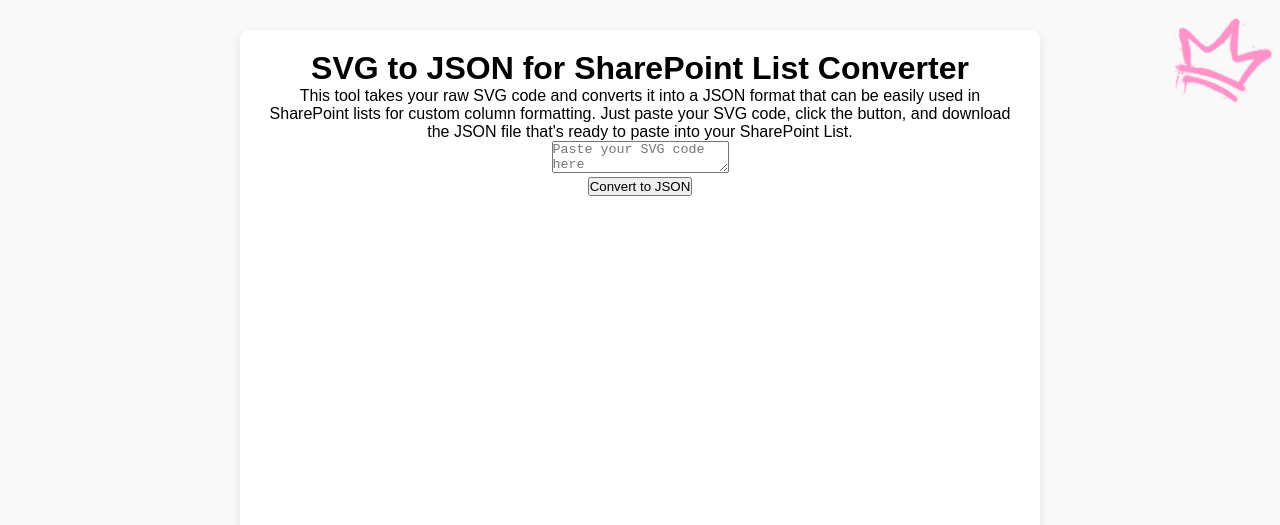
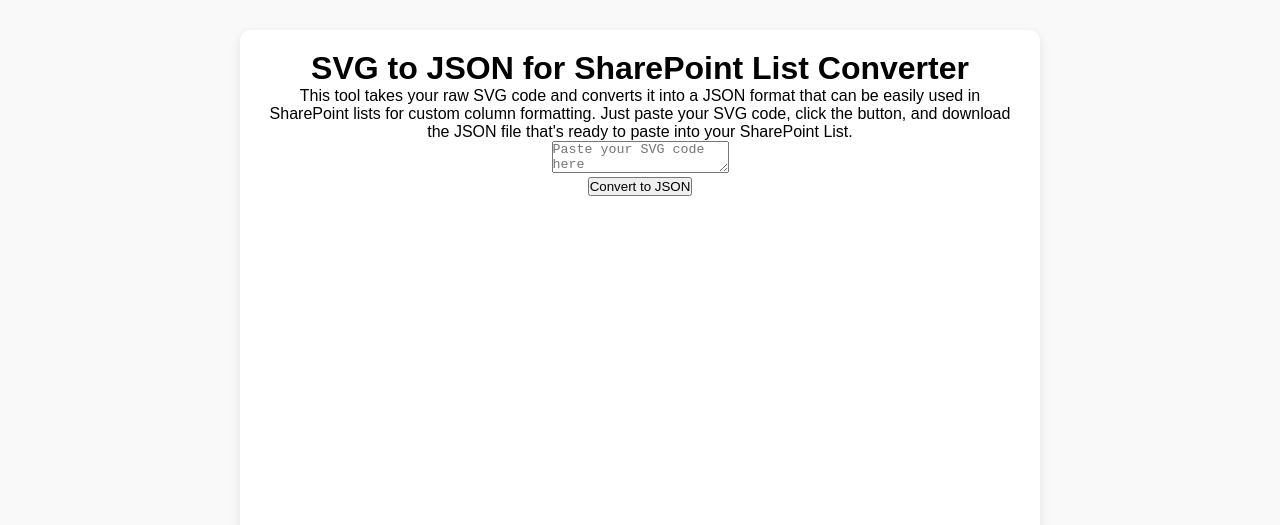
Before and after one commit to LuiseFreese/svg-to-SP-converter, a plain HTML site: page index.html in a window 1280 px wide. Shown: the top 525 px of the page. Drawn offline with Linux system fonts and the light colour scheme; files that its build step writes are made by us from their sources.

Commit message:
rms crown

```diff
--- a/index.html
+++ b/index.html
@@ -41,14 +41,4 @@
 
     <!-- Buy Me a Coffee widget -->
     <script data-name="BMC-Widget" data-cfasync="false" src="https://cdnjs.buymeacoffee.com/1.0.0/widget.prod.min.js"
-        data-id="LuiseFreese" data-description="Support me on Buy me a coffee!"
-        data-message="Thanks for using this service - would you like to get me a coffee (or some Lego)?"
-        data-color="#BD5FFF" data-position="Right" data-x_margin="18" data-y_margin="18"></script>
-
-    <!-- Rotated Crown Image -->
-    <img src="./assets/crown.png" alt="Crown Image" class="rotated-crown">
-
-    <script src="./assets/app.js"></script>
-</body>
-
-</html>
+        data-id="LuiseFreese" d
--- a/style.css
+++ b/style.css
@@ -88,14 +88,3 @@ footer a {
 footer a:hover {
     text-decoration: underline;
 }
-
-.rotated-crown {
-    position: fixed;
-    top: 10px;  /* Adjust for desired margin */
-    right: 10px; /* Adjust for desired margin */
-    width: 100px;  /* Set size as per your needs */
-    height: auto;
-    transform: rotate(15deg);
-    opacity: 0.7; /* Optional, to make it blend subtly */
-    z-index: -1;  /* Ensure it doesn't overlap the actual content */
-}
```
